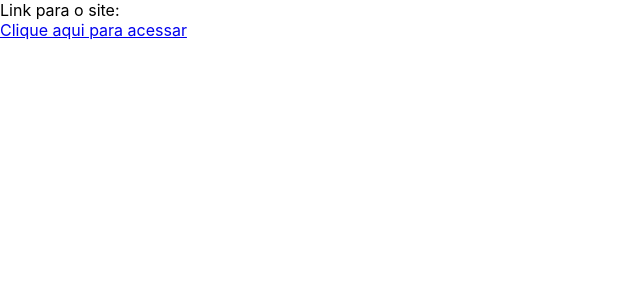
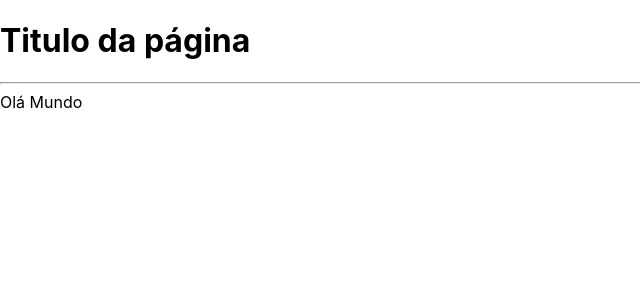
Before and after one commit to igorribery/react-curso, a React (Vite) app: page / in a window 1280 px wide. Shown: the top 300 px of the page, without its empty margins (0-640 px from the left). Built offline with nearby package versions, Linux system fonts and the light colour scheme.

Commit message:
usando, exportando e importando components

```diff
--- a/src/App.tsx
+++ b/src/App.tsx
@@ -1,12 +1,12 @@
+import { Header } from './components/Header';
+
+
 const App = () => {
-    let link: string = 'https://b7web.com.br';
 
   return (
     <div>
-
-    Link para o site: <br/>
-    <a href={link}>Clique aqui para acessar</a>
-
+      <Header />
+      Olá Mundo
     </div>
   );
 }
--- /dev/null
+++ b/src/components/Header.tsx
@@ -0,0 +1,8 @@
+export const Header = () => {
+    return (
+      <header>
+        <h1>Titulo da página</h1>
+        <hr />
+      </header>
+    );
+}
```
